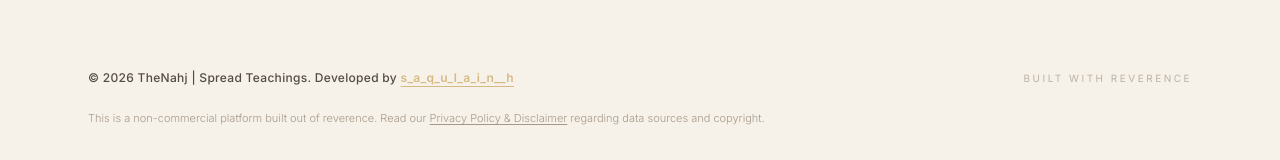
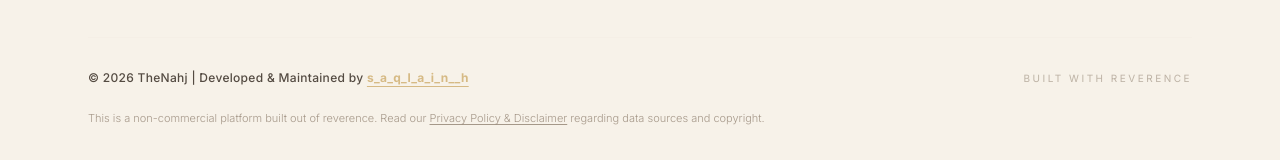
Before and after one commit to saqulainh/TheNahj, a Next.js app: page /about in a window 1280 px wide. Shown: the part 1762-1922 px from the top of the page. Built offline with nearby package versions, Linux system fonts and the light colour scheme; no server answers; a web font is replaced by a local one.

Commit message:
Update footer credit to Developed & Maintained by s_a_q_l_a_i_n__h

```diff
--- a/src/components/layout/Footer.tsx
+++ b/src/components/layout/Footer.tsx
@@ -73,14 +73,14 @@ export function Footer({ socialLinks, links = footerLinks }: FooterProps) {
         <div className="mt-14 border-t border-border/10 pt-8 flex flex-col gap-6 text-muted/60">
           <div className="flex flex-col gap-2 md:flex-row md:justify-between md:items-center">
             <p className="text-xs font-medium tracking-wide text-foreground/80">
-              © 2026 TheNahj | Spread Teachings. Developed by{" "}
+              © 2026 TheNahj | Developed & Maintained by{" "}
               <a
-                href="http://www.instagram.com/s_a_q_u_l_a_i_n__h?igsh=dGtvNmNodHJqNml3"
+                href="https://www.instagram.com/s_a_q_l_a_i_n__h?igsh=dGtvNmNodHJqNml3"
                 target="_blank"
                 rel="noopener noreferrer"
-                className="text-gold-light font-semibold hover:text-gold transition-colors duration-300 underline underline-offset-4"
+                className="text-gold-light font-bold hover:text-gold transition-colors duration-300 underline underline-offset-4"
               >
-                s_a_q_u_l_a_i_n__h
+                s_a_q_l_a_i_n__h
               </a>
             </p>
             <p className="text-[10px] uppercase tracking-[0.25em] text-muted/50">
```
